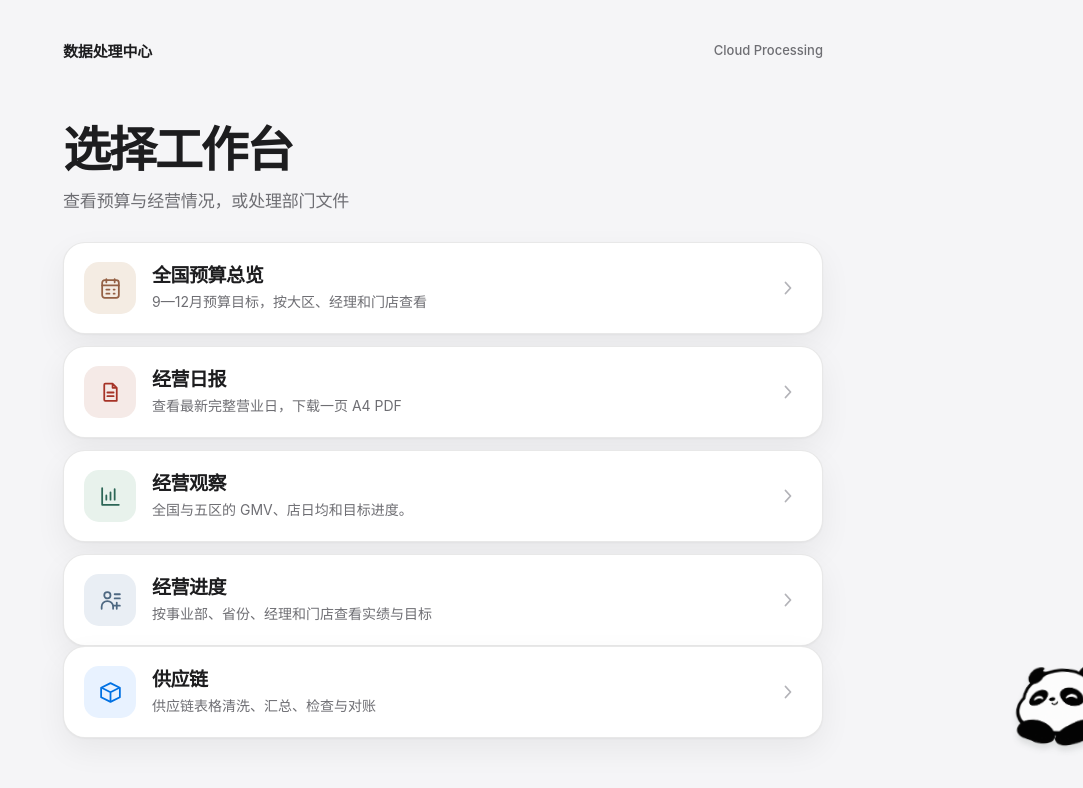
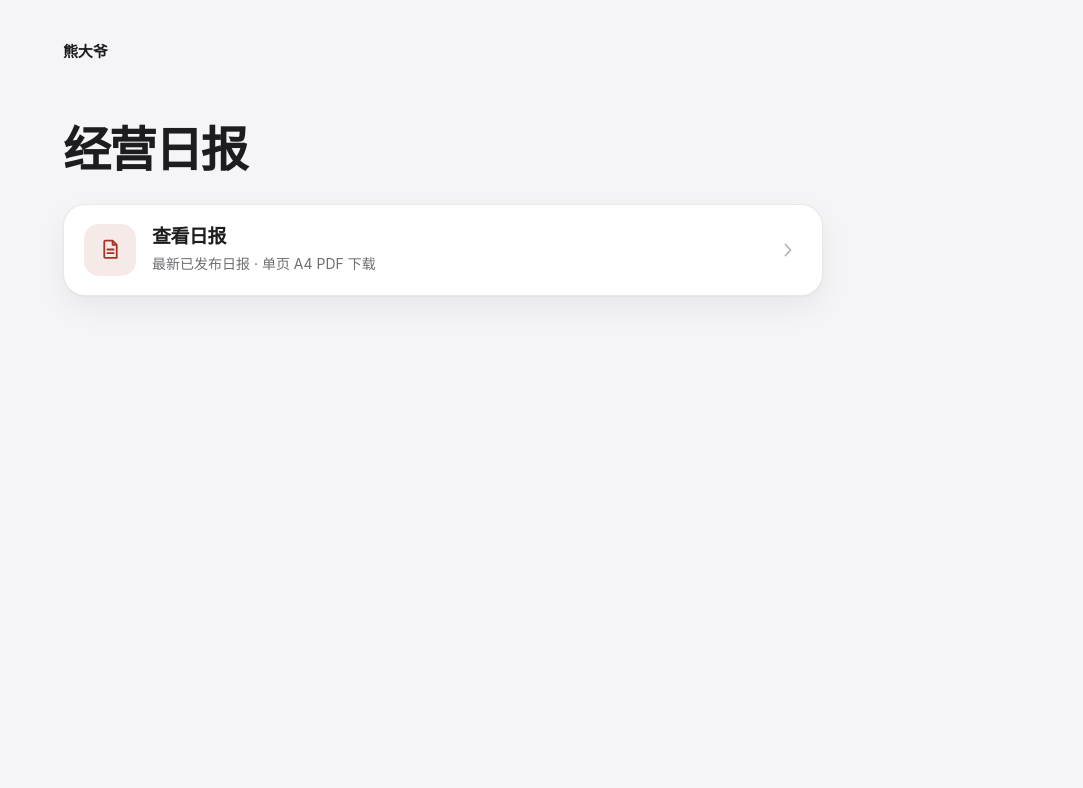
Before and after one commit to starbeef6/yanmingxing-asia, a plain HTML site: page index.html in a window 1280 px wide. Shown: the whole page, without its empty margins (197-1280 px from the left). Drawn offline with Linux system fonts and the light colour scheme.

Commit message:
Keep only the daily report entry on the homepage

```diff
--- a/index.html
+++ b/index.html
@@ -4,60 +4,28 @@
   <meta charset="UTF-8">
   <meta name="viewport" content="width=device-width, initial-scale=1.0">
   <meta name="theme-color" content="#f5f5f7">
-  <title>数据处理中心</title>
+  <title>熊大爷经营日报</title>
   <link rel="stylesheet" href="assets/site.css">
-  <link rel="stylesheet" href="assets/mascot.css?v=4b41b535fff8">
 </head>
 <body>
-  <main class="app-shell" data-page="departments">
-    <nav class="brand-bar" aria-label="站点导航">
-      <span class="brand">数据处理中心</span>
-      <span class="quiet-label">Cloud Processing</span>
-    </nav>
+  <main class="app-shell">
+    <div class="brand-bar">
+      <span class="brand">熊大爷</span>
+    </div>
 
     <header class="page-header">
-      <h1>选择工作台</h1>
-      <p>查看预算与经营情况，或处理部门文件</p>
+      <h1>经营日报</h1>
     </header>
 
-    <section class="choice-list" aria-label="预算与经营">
-      <a class="choice-row" href="budget/" aria-label="进入全国预算总览">
-        <span class="choice-icon" style="--icon-bg:#f4ece3;--icon-color:#946044">
-          <svg viewBox="0 0 24 24" fill="none" aria-hidden="true"><rect x="4" y="4" width="16" height="17" rx="2.5" stroke="currentColor" stroke-width="1.7"/><path d="M8 3v3M16 3v3M4 9h16M8 13h3M8 17h3M15 13h1M15 17h1" stroke="currentColor" stroke-width="1.7" stroke-linecap="round"/></svg>
-        </span>
-        <span class="choice-copy"><h2>全国预算总览</h2><p>9—12月预算目标，按大区、经理和门店查看</p></span>
-        <svg class="choice-chevron" viewBox="0 0 20 20" fill="none" aria-hidden="true"><path d="m7.5 4.5 5 5.5-5 5.5" stroke="currentColor" stroke-width="1.8" stroke-linecap="round" stroke-linejoin="round"/></svg>
-      </a>
-      <a class="choice-row" href="daily/" aria-label="进入经营日报">
+    <div class="choice-list">
+      <a class="choice-row" href="daily/">
         <span class="choice-icon" style="--icon-bg:#f5eae7;--icon-color:#a63327">
           <svg viewBox="0 0 24 24" fill="none" aria-hidden="true"><path d="M7 3.5h7l4 4V20H7a1 1 0 0 1-1-1V4.5a1 1 0 0 1 1-1Z M14 3.5v4h4 M9 12h6 M9 15.5h6" stroke="currentColor" stroke-width="1.7" stroke-linecap="round" stroke-linejoin="round"/></svg>
         </span>
-        <span class="choice-copy"><h2>经营日报</h2><p>查看最新完整营业日，下载一页 A4 PDF</p></span>
+        <span class="choice-copy"><h2>查看日报</h2><p>最新已发布日报 · 单页 A4 PDF 下载</p></span>
         <svg class="choice-chevron" viewBox="0 0 20 20" fill="none" aria-hidden="true"><path d="m7.5 4.5 5 5.5-5 5.5" stroke="currentColor" stroke-width="1.8" stroke-linecap="round" stroke-linejoin="round"/></svg>
       </a>
-      <a class="choice-row" href="operations/" aria-label="进入经营观察">
-        <span class="choice-icon" style="--icon-bg:#e8f2ec;--icon-color:#2c6656">
-          <svg viewBox="0 0 24 24" fill="none" aria-hidden="true"><path d="M4 4v16h16M8 15v-4M12 15V8M16 15V5" stroke="currentColor" stroke-width="1.7" stroke-linecap="round" stroke-linejoin="round"/></svg>
-        </span>
-        <span class="choice-copy"><h2>经营观察</h2><p>全国与五区的 GMV、店日均和目标进度。</p></span>
-        <svg class="choice-chevron" viewBox="0 0 20 20" fill="none" aria-hidden="true"><path d="m7.5 4.5 5 5.5-5 5.5" stroke="currentColor" stroke-width="1.8" stroke-linecap="round" stroke-linejoin="round"/></svg>
-      </a>
-      <a class="choice-row" href="manager-targets/" aria-label="进入经营进度">
-        <span class="choice-icon" style="--icon-bg:#e9eef4;--icon-color:#4e6881">
-          <svg viewBox="0 0 24 24" fill="none" aria-hidden="true"><circle cx="9" cy="7" r="3" stroke="currentColor" stroke-width="1.7"/><path d="M3.5 20v-2a5.5 5.5 0 0 1 11 0v2M16 6h5M16 10h5M18 14v6M15 17h6" stroke="currentColor" stroke-width="1.7" stroke-linecap="round"/></svg>
-        </span>
-        <span class="choice-copy"><h2>经营进度</h2><p>按事业部、省份、经理和门店查看实绩与目标</p></span>
-        <svg class="choice-chevron" viewBox="0 0 20 20" fill="none" aria-hidden="true"><path d="m7.5 4.5 5 5.5-5 5.5" stroke="currentColor" stroke-width="1.8" stroke-linecap="round" stroke-linejoin="round"/></svg>
-      </a>
-    </section>
-    <section class="choice-list" data-department-list aria-label="部门列表"></section>
+    </div>
   </main>
-  <script src="assets/catalog.js"></script>
-  <script src="assets/portal.js"></script>
-  <script src="assets/operations-diagnosis.js?v=20261012-c32" defer></script>
-  <script src="assets/chat-context.js?v=20261012-c32-r2" defer></script>
-  <script src="assets/chat-session.js?v=20261012-c32" defer></script>
-  <script src="assets/chat-config.js?v=12b940a2179a" defer></script>
-  <script src="assets/mascot.js?v=52214c8634c3" defer></script>
 </body>
 </html>
```
